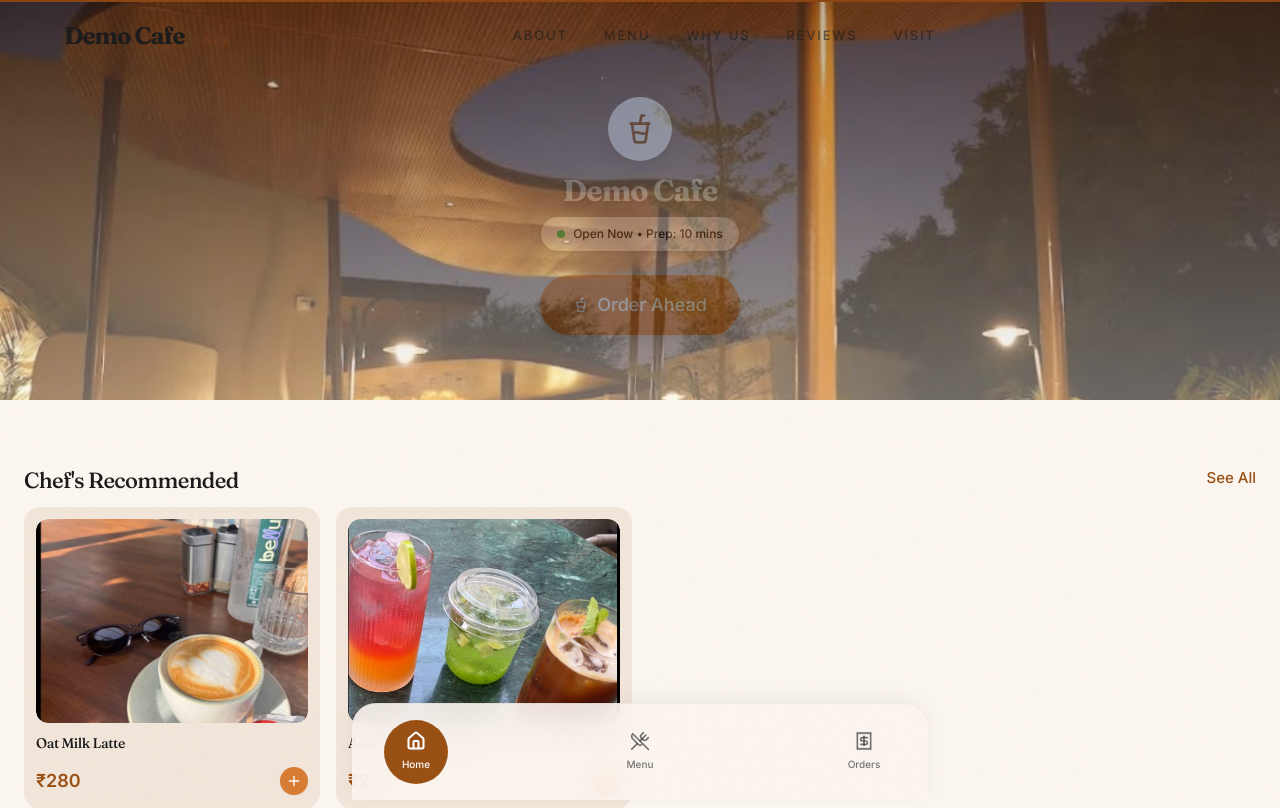
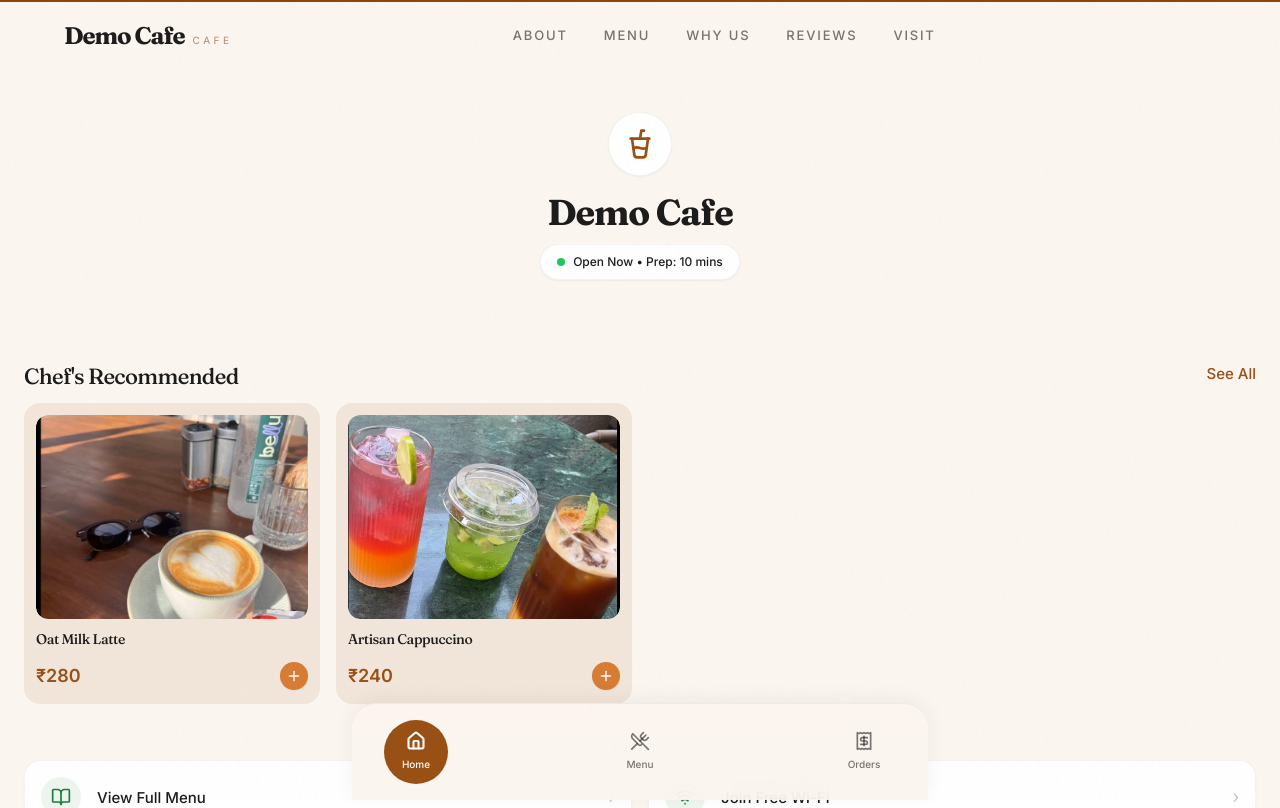
Before and after one commit to KenilPatel-30/DemoWebsite, a Next.js app: page /order in a window 1280 px wide. Shown: the top 808 px of the page. Built offline with nearby package versions, Linux system fonts and the light colour scheme.

Commit message:
Simplify OrderHome banner UI

```diff
--- a/components/order/OrderHome.tsx
+++ b/components/order/OrderHome.tsx
@@ -19,33 +19,16 @@ export default function OrderHome() {
   return (
     <div className="flex flex-col w-full min-h-screen bg-[#FCF6F0] pb-32">
       {/* Header Banner */}
-      <div className="relative h-[280px] md:h-[400px] w-full bg-coffee">
-        <Image
-          src={IMG.heroNight}
-          alt="Cafe Interior"
-          fill
-          className="object-cover opacity-60"
-        />
-        <div className="absolute inset-0 bg-gradient-to-t from-[#FCF6F0] to-transparent" />
-
-        <div className="absolute inset-0 flex flex-col items-center justify-center pt-8">
-          <div className="w-16 h-16 bg-white rounded-full flex items-center justify-center shadow-lg mb-3">
+      <div className="flex flex-col items-center justify-center pt-28 pb-4 w-full">
+        <div className="w-16 h-16 bg-white rounded-full flex items-center justify-center shadow-sm border border-ink/5 mb-4">
           <CupSoda className="w-8 h-8 text-[#9A5015]" strokeWidth={2} />
         </div>
         <a href={`${basePath}/`} className="transition-transform hover:scale-105 active:scale-95">
-            <h1 className="text-3xl font-display font-bold text-white mb-2 shadow-sm drop-shadow-md text-center">Demo Cafe</h1>
+          <h1 className="text-3xl md:text-4xl font-display font-bold text-ink mb-3 text-center">Demo Cafe</h1>
         </a>
-          <div className="bg-[#FCF6F0] px-4 py-1.5 rounded-full flex items-center gap-2 text-[12px] font-medium text-ink shadow-md mb-6">
+        <div className="bg-white border border-ink/5 px-4 py-1.5 rounded-full flex items-center gap-2 text-[12px] font-medium text-ink shadow-sm">
           <div className="w-2 h-2 rounded-full bg-green-500" />
           <span>Open Now • Prep: 10 mins</span>
-          </div>
-
-          <button
-            onClick={() => setCurrentView("menu")}
-            className="w-[200px] bg-[#d87c34] hover:bg-[#c26b27] text-white py-3.5 rounded-full font-medium shadow-lg flex items-center justify-center gap-2 transition hover:scale-105 active:scale-95"
-          >
-            <CupSoda className="w-4 h-4" /> Order Ahead
-          </button>
         </div>
       </div>
 
```
Lines whose indentation alone changed are shown as unchanged.
